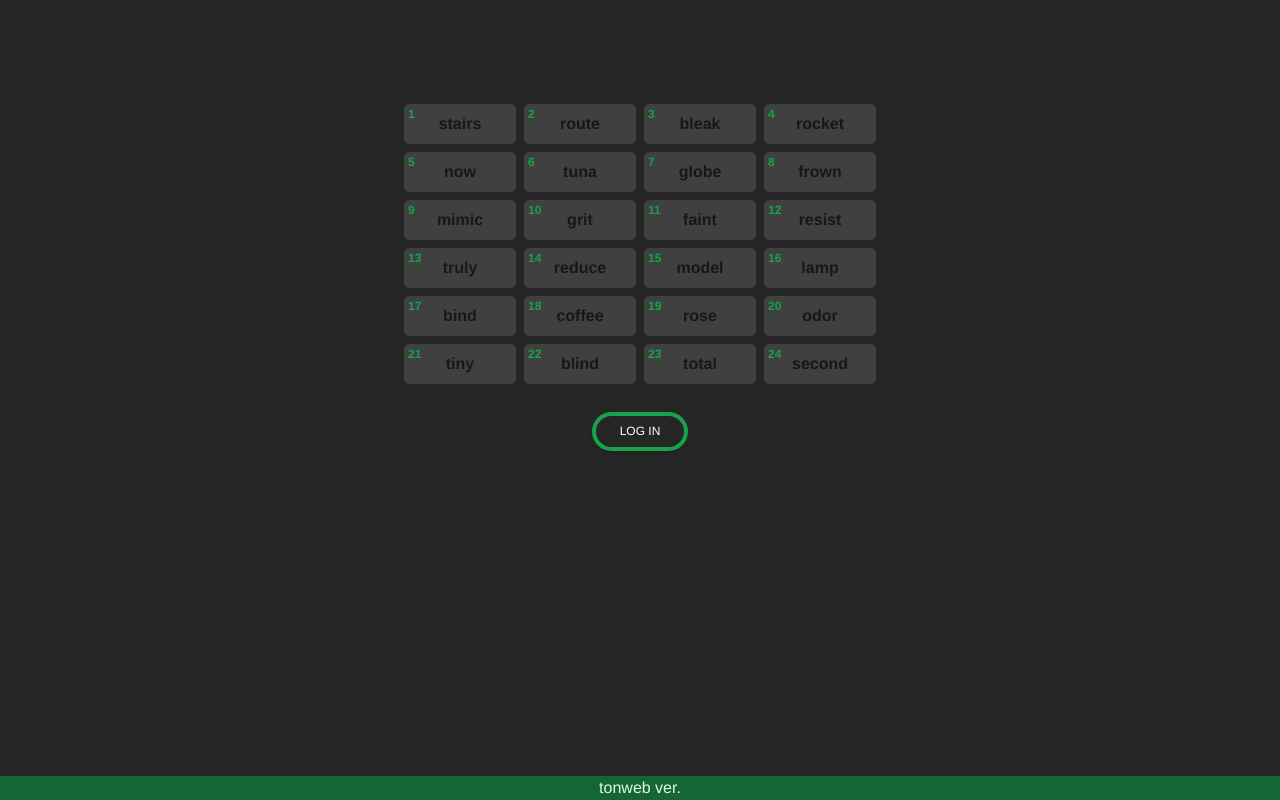
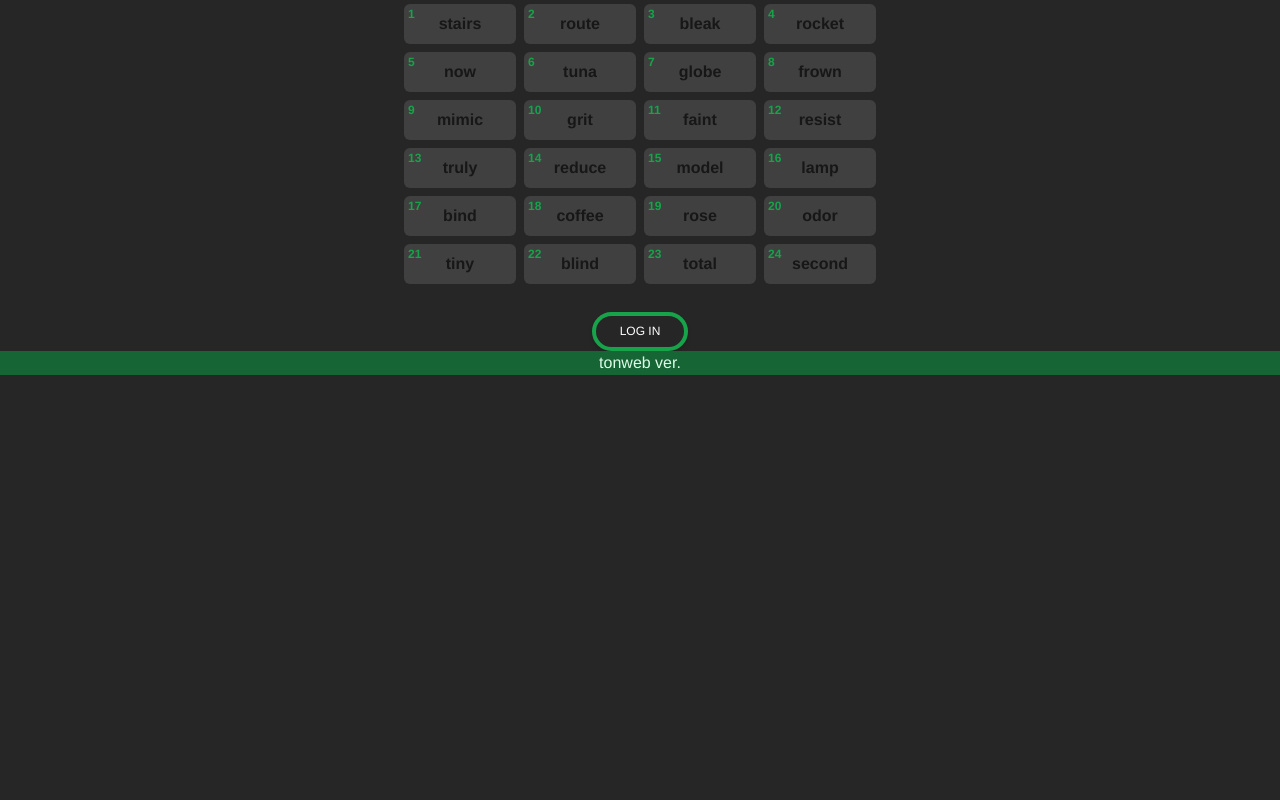
Before and after one commit to pivasikpivtsakov/ton-charity-casino, a Vue app: page / in a window 1280 px wide. Built offline with nearby package versions, Linux system fonts and the light colour scheme; what tonweb would draw is missing.

Commit message:
tonweb version bottom

```diff
--- a/public/index.html
+++ b/public/index.html
@@ -7,7 +7,7 @@
     <link rel="icon" href="<%= BASE_URL %>favicon.ico">
     <title><%= htmlWebpackPlugin.options.title %></title>
   </head>
-  <body>
+  <body class="bg-neutral-800">
     <noscript>
       <strong>We're sorry but <%= htmlWebpackPlugin.options.title %> doesn't work properly without JavaScript enabled. Please enable it to continue.</strong>
     </noscript>
--- a/src/App.vue
+++ b/src/App.vue
@@ -1,18 +1,15 @@
 <template>
-  <div class="absolute w-full h-full bg-neutral-800 flex flex-col justify-around items-center">
+  <div class="w-full h-full bg-neutral-800 flex flex-col justify-around items-center">
 
 
     <WordsLogin v-if="showLogin"/>
 
-    <!-- заглушка дадаа -->
-    <div></div>
     <!-- верся тоншеба не трогать -->
-    <div class="absolute bottom-0 w-full bg-green-800 text-green-100 text-center">
+    <footer class="sticky bottom-0 w-full bg-green-800 text-green-100 text-center">
       <h3>tonweb ver. {{v}}</h3>
-    </div>
+    </footer>
 
   </div>
-
 </template>
 
 <script>
```
